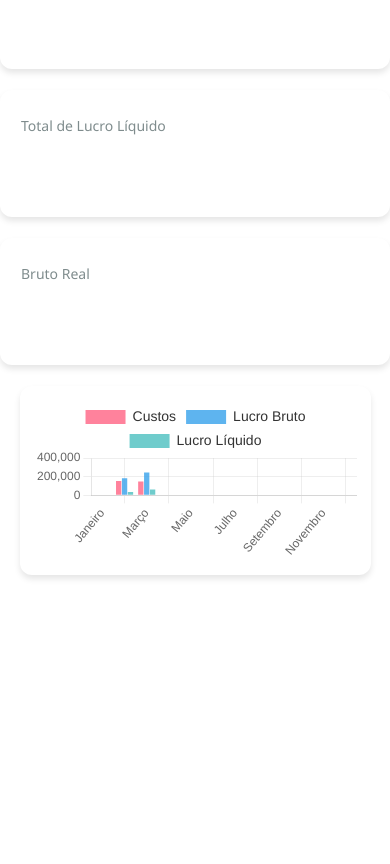
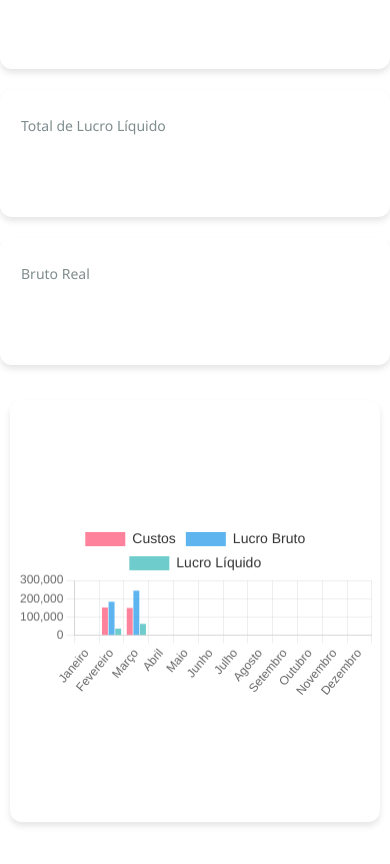
Before and after one commit to HanzoSasaki/Mobilesystem, a plain HTML site: page analisecusto/index.html in a window 390 px wide. Shown: the part 860-1724 px from the top of the page. Before the commit the page ends 1495 px from the top, so only its background shows below. Drawn offline with nearby package versions, Linux system fonts and the light colour scheme.

Commit message:
Atualizando site

```diff
--- a/analisecusto/index.html
+++ b/analisecusto/index.html
@@ -41,27 +41,54 @@
 
         /* Ajustando o gráfico para ficar dentro do container */
         .grafico-container {
-    background: #fff;
+    background:  #fff;
     border-radius: var(--radius, 12px);
     padding: 1rem;
     box-shadow: var(--shadow, 0px 4px 6px rgba(0, 0, 0, 0.1));
-    margin-top: 2rem;
-    width: 90%; /* Usa 90% da largura da tela */
+    margin: 2rem auto 0;
+    width: 92%; /* Margem lateral automática */
     max-width: 800px;
-    min-width: 280px; /* Evita que fique pequeno demais */
-    height: auto; /* Altura automática */
+    height: 400px; /* Altura padrão */
     display: flex;
     justify-content: center;
     align-items: center;
     overflow: hidden;
-    margin: auto;
     position: relative;
+
+    /* Torna o elemento responsivo */
+    aspect-ratio: 16/9; /* Proporção inicial (ajuste conforme necessário) */
+    height: auto; /* Sobrescreve a altura fixa quando aspect-ratio está ativo */
 }
 
 .grafico-container canvas {
     width: 100% !important;
-    height: auto !important;
-    max-height: 400px; /* Mantém um tamanho máximo */
+    height: 100% !important;
+    object-fit: contain; /* Mantém a proporção do gráfico */
+}
+
+/* Media Queries para ajustes específicos */
+@media (max-width: 1200px) {
+    .grafico-container {
+        aspect-ratio: 2/1; /* Proporção mais larga para telas médias */
+    }
+}
+
+@media (max-width: 768px) {
+    .grafico-container {
+        aspect-ratio: unset; /* Remove aspect-ratio */
+        height: 60vh; /* Usa altura da viewport */
+        min-height: 300px; /* Altura mínima garantida */
+        width: 95%; /* Aproveita melhor o espaço */
+        padding: 0.5rem; /* Reduz padding */
+    }
+}
+
+@media (max-width: 480px) {
+    .grafico-container {
+        height: 50vh; /* Altura menor para telas pequenas */
+        min-height: 250px;
+        margin-top: 1rem; /* Reduz margem superior */
+    }
 }
 
     </style>
```
